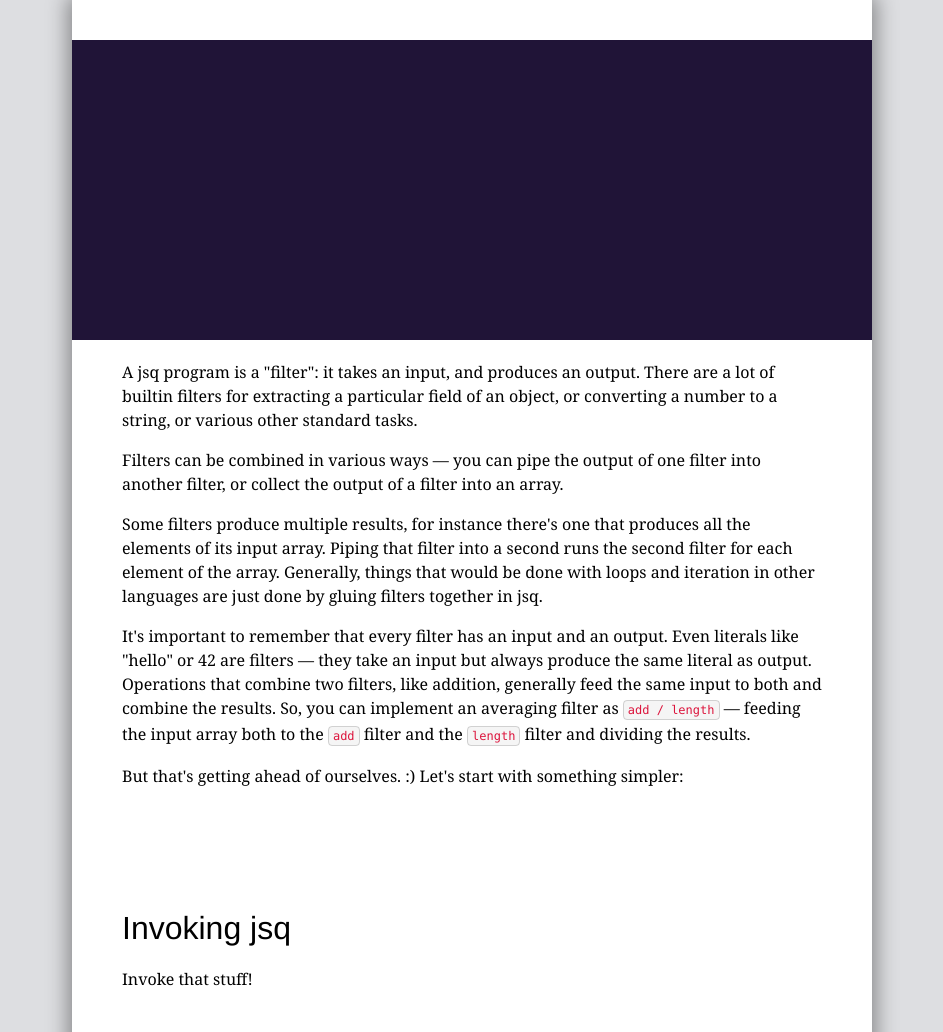
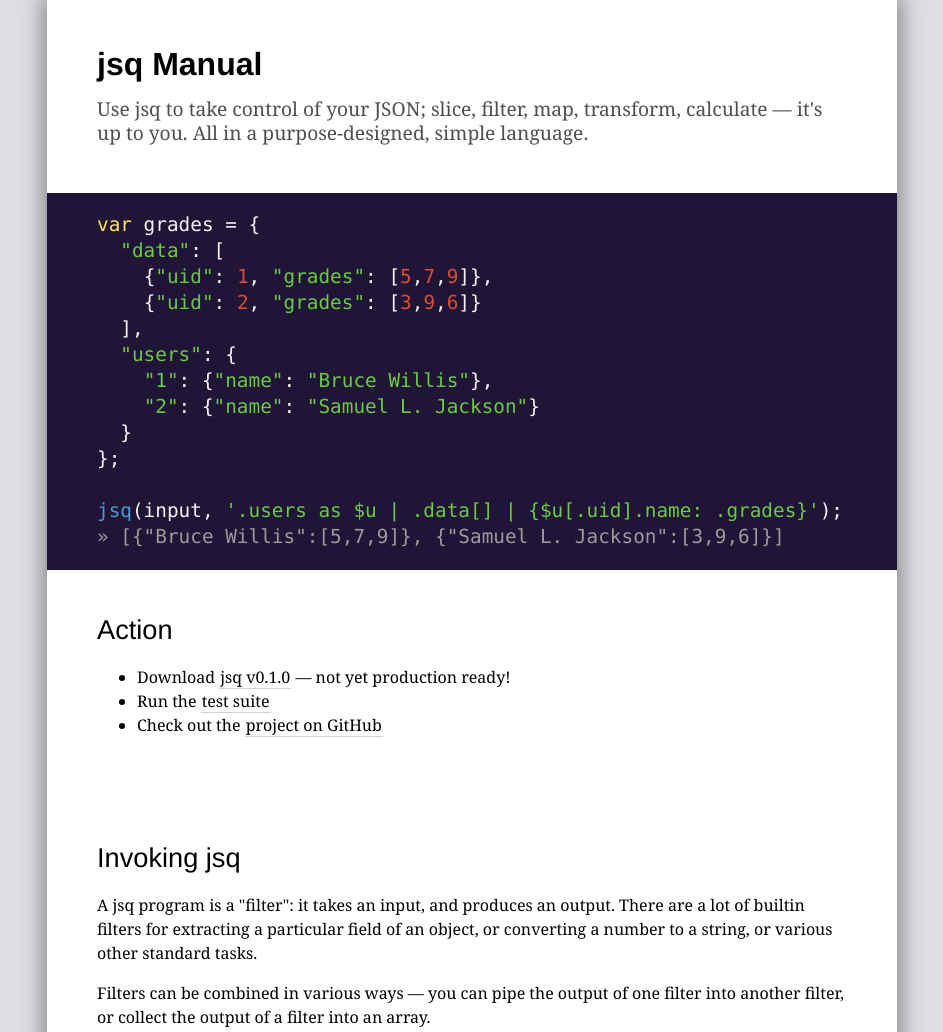
Before and after one commit to tjoekbezoer/jsq, a plain HTML site: page index.html in a window 1280 px wide. Shown: the top 1032 px of the page, without its empty margins (168-1111 px from the left). Drawn offline with Linux system fonts and the light colour scheme.

Commit message:
Improved layout, content

```diff
--- a/index.css
+++ b/index.css
@@ -11,7 +11,7 @@
 	box-shadow: 0px 0px 20px 4px rgba(0,0,0,0.4);
 	margin: 0px auto;
 	padding: 20px 50px;
-	width: 700px;
+	width: 750px;
 
 	font-family: Georgia;
 	font-size: 1em;
@@ -20,32 +20,86 @@
 
 #header {
 	background-color: #201437;
-	height: 300px;
-	margin: 20px -50px;
+	margin: 3em -50px;
+	padding: 5px 50px;
+}
+	#header pre,
+	#header pre code {
+		background-color: transparent;
+		border: 0;
+		border-radius: 0;
+		color: #F4F4F4;
+		font-size: 1.1em;
+		padding: 0px;
+	}
+	#header span.comment {
+		color: #9B9B9B;
+	}
+	#header span.string {
+		color: #6ACB43;
+	}
+	#header span.number {
+		color: #DA4D33;
+	}
+	#header span.statement {
+		color: #FEE35B;
+	}
+	#header span.call {
+		color: #4B9AD0;
 	}
 
-#all h1,
-#all h2,
-#all h3 {
+h1,
+h2,
+h3 {
 	font-family: Helvetica;
+}
+h1 {
+	margin-top: 1em;
+}
+h1 p {
+	margin: 0;
+}
+h2,
+h3 {
 	font-weight: normal;
 }
-#all h2 {
-	font-size: 2em;
-	margin-top: 4em;
-}
-#all h3 {
-	font-weight: normal;
-	font-size: 1.4em;
-	margin-top: 2.5em;
+
+h1 + p {
+	color: #4F4F4F;
+	font-size: 1.2em;
 }
 
-#all h1 p,
-#all h2 p,
-#all h3 p {
+section {
+
+}
+	section a {
+		border-bottom: 1px solid #D2D2D2;
+		color: inherit;
+		padding: 0px 1px;
+		text-decoration: none;
+	}
+	section a:hover {
+		border-bottom-color: inherit;
+	}
+
+	section h2,
+	section hr {
+		font-size: 1.7em;
+		margin-top: 2em;
+	}
+	section:first-of-type h2 {
+		margin-top: 0;
+	}
+	section h3 {
+		font-weight: normal;
+		font-size: 1.3em;
+		margin-top: 2em;
+	}
+	section h2 p,
+	section h3 p {
 		margin: 0;
 	}
-	#all h3 code {
+		section h3 code {
 			border: 0;
 			border-radius: 0;
 			font-weight: normal;
@@ -53,9 +107,19 @@
 			padding: 3px 4px;
 		}
 
-section {
+	section hr {
+		background-image: -webkit-linear-gradient(left, rgba(255,255,255,0) 0%,rgba(188,188,188,1) 45%,rgba(181,181,181,1) 50%,rgba(188,188,188,1) 55%,rgba(255,255,255,0) 100%);
+		background-image: -moz-linear-gradient(left, rgba(255,255,255,0) 0%, rgba(188,188,188,1) 45%, rgba(181,181,181,1) 50%, rgba(188,188,188,1) 55%, rgba(255,255,255,0) 100%);
+		background-image: -o-linear-gradient(left, rgba(255,255,255,0) 0%,rgba(188,188,188,1) 45%,rgba(181,181,181,1) 50%,rgba(188,188,188,1) 55%,rgba(255,255,255,0) 100%);
+		background-image: -ms-linear-gradient(left, rgba(255,255,255,0) 0%,rgba(188,188,188,1) 45%,rgba(181,181,181,1) 50%,rgba(188,188,188,1) 55%,rgba(255,255,255,0) 100%); /* IE10+ */
+		background-image: linear-gradient(to right, rgba(255,255,255,0) 0%,rgba(188,188,188,1) 45%,rgba(181,181,181,1) 50%,rgba(188,188,188,1) 55%,rgba(255,255,255,0) 100%);
+		border: 0;
+		height: 1px;
+	}
+	section:first-of-type hr {
+		background-image: none;
+	}
 
-}
 	section p {
 		margin: 1em 0;
 	}
--- a/index.html
+++ b/index.html
@@ -8,9 +8,46 @@
 </head>
 <body>
 	<div id="all">
-		<div id="header"></div>
+		<h1><p>jsq Manual</p>
+</h1>
 
-		<p>A jsq program is a &quot;filter&quot;: it takes an input, and produces an
+		<p>Use jsq to take control of your JSON; slice, filter, map, transform,
+calculate — it&#39;s up to you. All in a purpose-designed, simple language.</p>
+
+
+		<div id="header">
+			<pre><code><span class="statement">var</span> grades = {
+  <span class="string">"data"</span>: [
+    {<span class="string">"uid"</span>: <span class="number">1</span>, <span class="string">"grades"</span>: [<span class="number">5</span>,<span class="number">7</span>,<span class="number">9</span>]},
+    {<span class="string">"uid"</span>: <span class="number">2</span>, <span class="string">"grades"</span>: [<span class="number">3</span>,<span class="number">9</span>,<span class="number">6</span>]}
+  ],
+  <span class="string">"users"</span>: {
+    <span class="string">"1"</span>: {<span class="string">"name"</span>: <span class="string">"Bruce Willis"</span>},
+    <span class="string">"2"</span>: {<span class="string">"name"</span>: <span class="string">"Samuel L. Jackson"</span>}
+  }
+};
+
+<span class="call">jsq</span>(input, <span class="string">'.users as $u | .data[] | {$u[.uid].name: .grades}'</span>);
+<span class="comment">» [{"Bruce Willis":[5,7,9]}, {"Samuel L. Jackson":[3,9,6]}]</span></code></pre>
+		</div>
+
+		<section>
+			<h2><p>Action</p>
+</h2>
+			<ul>
+<li>Download <a href="//raw.github.com/tjoekbezoer/jsq/master/jsq.js">jsq v0.1.0</a> — not yet production ready!</li>
+<li>Run the <a href="//tjoekbezoer.github.com/jsq/test">test suite</a></li>
+<li>Check out the <a href="//www.github.com/tjoekbezoer/jsq">project on GitHub</a></li>
+</ul>
+
+
+
+			<hr/>
+		</section>
+		<section>
+			<h2><p>Invoking jsq</p>
+</h2>
+			<p>A jsq program is a &quot;filter&quot;: it takes an input, and produces an
 output. There are a lot of builtin filters for extracting a
 particular field of an object, or converting a number to a string,
 or various other standard tasks.</p>
@@ -29,16 +66,10 @@
 both and combine the results. So, you can implement an averaging
 filter as <code>add / length</code> — feeding the input array both to the <code>add</code>
 filter and the <code>length</code> filter and dividing the results.</p>
-<p>But that&#39;s getting ahead of ourselves. :) Let&#39;s start with something
-simpler:</p>
 
 
-		<section>
-			<h2><p>Invoking jsq</p>
-</h2>
-			<p>Invoke that stuff!</p>
 
-
+			<hr/>
 		</section>
 		<section>
 			<h2><p>Basic filters</p>
@@ -108,6 +139,8 @@
 element of the input array.</p>
 
 			</div>
+
+			<hr/>
 		</section>
 		<section>
 			<h2><p>Types and Values</p>
@@ -173,8 +206,11 @@
 <pre><code>{(.user): .titles}</code></pre>
 <p>produces</p>
 <pre><code>{&quot;tjoekbezoer&quot;: [&quot;JSQ Primer&quot;, &quot;More JSQ&quot;]}</code></pre>
+<p>Simple expressions, like a single filter, can also be used without the parentheses.</p>
 
 			</div>
+
+			<hr/>
 		</section>
 		<section>
 			<h2><p>Builtin operators and functions</p>
@@ -263,7 +299,7 @@
 <code>foo</code> returns true for that input, and produces no output
 otherwise.</p>
 <p>It&#39;s useful for filtering lists: <code>[1,2,3] | map(select(. &gt;= 2))</code>
-will give you <code>[3]</code>.</p>
+will give you <code>[2,3]</code>.</p>
 
 			</div>
 			<div>
@@ -295,7 +331,7 @@
 
 			</div>
 			<div>
-				<h3><p><code>sort, sort_by</code></p>
+				<h3><p><code>sort</code>, <code>sort_by</code></p>
 </h3>
 				<p>The <code>sort</code> functions sorts its input, which must be an
 array. Values are sorted in the following order:</p>
@@ -358,8 +394,8 @@
     {&quot;name&quot;: &quot;/bin/ls&quot;, &quot;children&quot;: []},
     {&quot;name&quot;: &quot;/bin/sh&quot;, &quot;children&quot;: []}]},
   {&quot;name&quot;: &quot;/home&quot;, &quot;children&quot;: [
-    {&quot;name&quot;: &quot;/home/stephen&quot;, &quot;children&quot;: [
-      {&quot;name&quot;: &quot;/home/stephen/jsq&quot;, &quot;children&quot;: []}
+    {&quot;name&quot;: &quot;/home/daan&quot;, &quot;children&quot;: [
+      {&quot;name&quot;: &quot;/home/daan/jsq&quot;, &quot;children&quot;: []}
     ]}
   ]}
 ]}</code></pre>
@@ -370,6 +406,8 @@
 <pre><code>recurse(.children[]) | .name</code></pre>
 
 			</div>
+
+			<hr/>
 		</section>
 		<section>
 			<h2><p>Conditionals and Comparisons</p>
@@ -377,7 +415,7 @@
 
 
 			<div>
-				<h3><p><code>==</code>, <code>!=</code></p>
+				<h3><p><code>==</code>, <code>===</code>, <code>!=</code></p>
 </h3>
 				<p>The expression &#39;a == b&#39; will produce &#39;true&#39; if the result of a and b
 are equal (that is, if they represent equivalent JSON documents) and
@@ -401,9 +439,7 @@
 			<div>
 				<h3><p>if(cond, then, else)</p>
 </h3>
-				<p><code>if A then B else C end</code> will act the same as <code>B</code> if <code>A</code>
-produces a value other than false or null, but act the same
-as <code>C</code> otherwise.</p>
+				<p><code>if(A, B, C)</code> will execute <code>B</code> if <code>A</code> evaluates as truthy, and will execute <code>C</code> otherwise.</p>
 <p>Checking for false or null is a simpler notion of
 &quot;truthiness&quot; than is found in Javascript or Python, but it
 means that you&#39;ll sometimes have to be more explicit about
@@ -437,6 +473,8 @@
 evaluating a condition, see the &quot;//&quot; operator below.</p>
 
 			</div>
+
+			<hr/>
 		</section>
 		<section>
 			<h2><p>Advanced features</p>
@@ -525,6 +563,8 @@
 value of <code>$VAR</code> is the result of the entire expression.</p>
 
 			</div>
+
+			<hr/>
 		</section>
 		<section>
 			<h2><p>Assignment</p>
@@ -582,7 +622,7 @@
 
 			</div>
 			<div>
-				<h3><p><code>+=</code>, <code>-=</code>, <code>*=</code>, <code>/=</code>, <code>//=</code></p>
+				<h3><p><code>+=</code>, <code>-=</code>, <code>*=</code>, <code>/=</code></p>
 </h3>
 				<p>jsq has a few operators of the form <code>a op= b</code>, which are all
 equivalent to <code>a |= . op b</code>. So, <code>+= 1</code> can be used to increment values.</p>
@@ -620,6 +660,8 @@
 <pre><code>(.posts[] | select(.author == &quot;tjoekbezoer&quot;) | .comments) |= . + [&quot;terrible.&quot;]</code></pre>
 
 			</div>
+
+			<hr/>
 		</section>
 	</div>
 </body>
```
Lines whose indentation alone changed are shown as unchanged.
